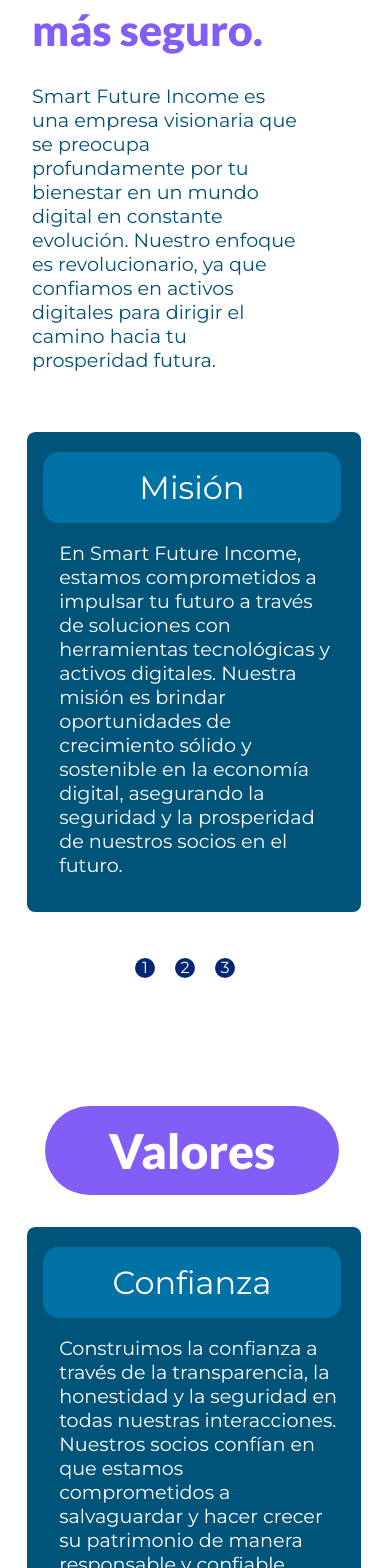
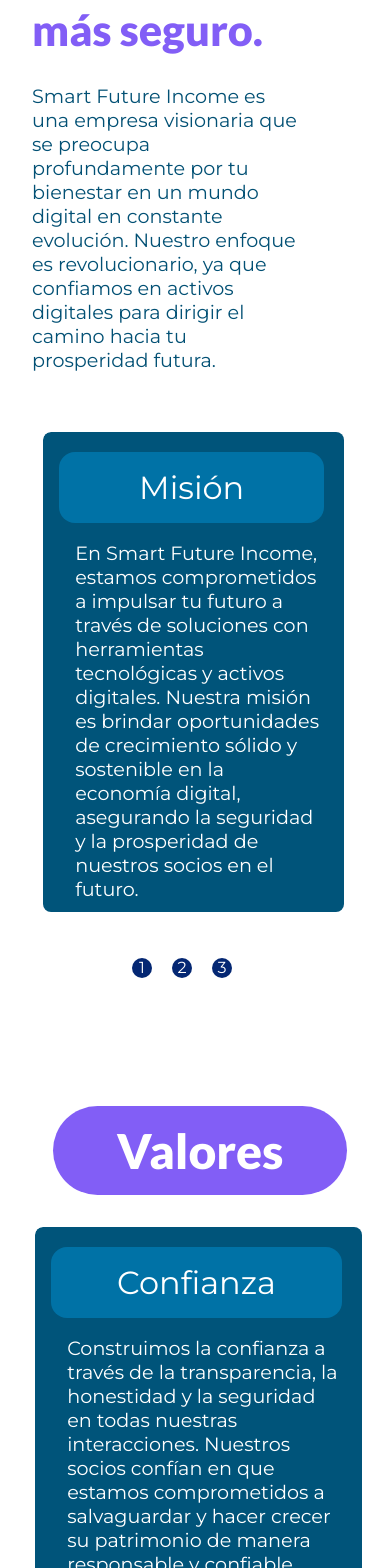
Before and after one commit to ivanmacedonio/SFIpage, a React (Vite) app: page /nosotros in a window 390 px wide. Shown: the part 432-2000 px from the top of the page. Built offline with nearby package versions, Linux system fonts and the light colour scheme.

Commit message:
fix margin

```diff
--- a/src/components/Header-normal.jsx
+++ b/src/components/Header-normal.jsx
@@ -42,7 +42,7 @@ export const HeaderNormal = () => {
           <h2>Nosotros</h2>
         </Link>
         <Link to={"/afiliacion"}>
-          <h2>Afiliacion</h2>
+          <h2>Afiliación</h2>
         </Link>
 
         <h2
--- a/src/styles/acordeonfaq.css
+++ b/src/styles/acordeonfaq.css
@@ -5,7 +5,8 @@
 }
 
 #panel1a-header, #panel2a-header{
-    background-color: gainsboro;
+    background-color: rgba(59, 50, 163, 0.938);
+    color: white;
 }
 
 #panel1a-header p::before, #panel2a-header p::before{
--- a/src/styles/page2.css
+++ b/src/styles/page2.css
@@ -2,11 +2,11 @@ img {
     max-width: 100%;
 }
 
-.acordeonmembresia{
+.acordeonmembresia {
     display: none;
 }
 
-.imagenp2r{
+.imagenp2r {
     display: none;
 }
 
@@ -18,10 +18,12 @@ img {
 .carrouselvalores {
     display: none;
 }
-.lista li{
+
+.lista li {
     transition: .3s ease;
 }
-.lista li:hover{
+
+.lista li:hover {
     color: orange;
     cursor: pointer;
 }
@@ -169,24 +171,26 @@ img {
 
 @media (max-width: 767px) {
 
-
-
-
-    .acordeonmembresia{
+    .acordeonmembresia {
         display: block;
     }
 
-    .imagenp2r{
+    .imagenp2r {
         display: block;
         margin-top: 2rem;
     }
+
     .scrollvalores {
         display: block;
         margin-bottom: 10rem;
+        margin-left: .5rem;
     }
 
     .carrouselp2 {
-        display: block;    }
+        display: block;
+        max-width: 95%;
+        margin-left: .5rem;
+    }
 
     .page2 {
         max-width: 100%;
@@ -199,7 +203,7 @@ img {
 
     .valorestitle {
         width: 10rem;
-        margin-left: 7.5rem;
+        margin-left: 8rem;
     }
 
     .valores {
@@ -252,12 +256,12 @@ img {
         background-image: none;
     }
 
-    .headerp2{
+    .headerp2 {
         position: sticky;
         top: 0;
     }
 
-    .footer{
+    .footer {
         margin-top: 10rem;
     }
 }
@@ -359,7 +363,8 @@ img {
         background-color: rgb(0, 103, 150, 0.8);
         border-radius: 1rem;
     }
-    .lista li{
+
+    .lista li {
         color: rgb(255, 255, 255);
         background-color: rgb(0, 103, 150);
     }
@@ -408,7 +413,8 @@ img {
         background-color: rgb(0, 103, 150, 0.8);
         border-radius: 1rem;
     }
-    .lista li{
+
+    .lista li {
         color: rgb(255, 255, 255);
         background-color: rgb(0, 103, 150);
     }
@@ -420,11 +426,12 @@ img {
     }
 }
 
-@media only screen and (min-width: 1600px) and (max-width: 1800px){
-    .textp2{
+@media only screen and (min-width: 1600px) and (max-width: 1800px) {
+    .textp2 {
         margin-left: 7rem;
     }
-    .confianza{
+
+    .confianza {
         margin-left: 1rem;
     }
 }
```
